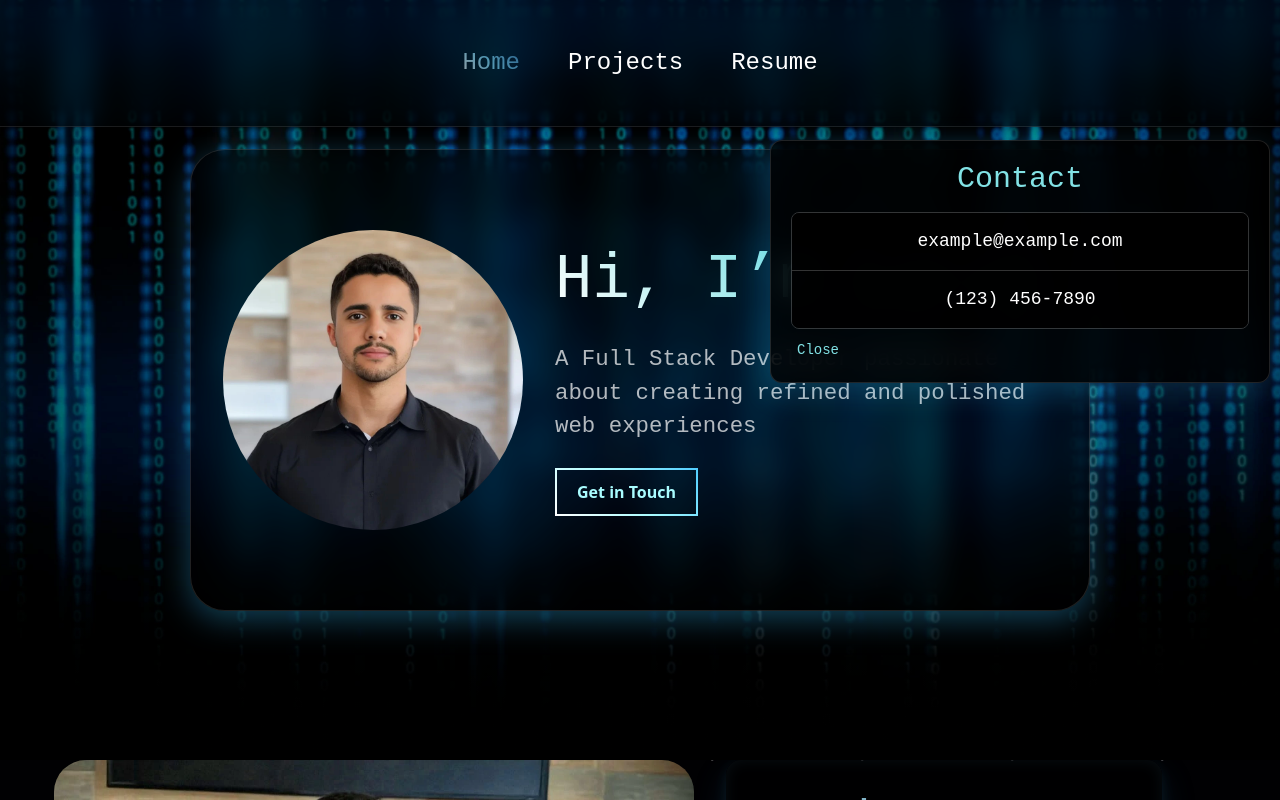
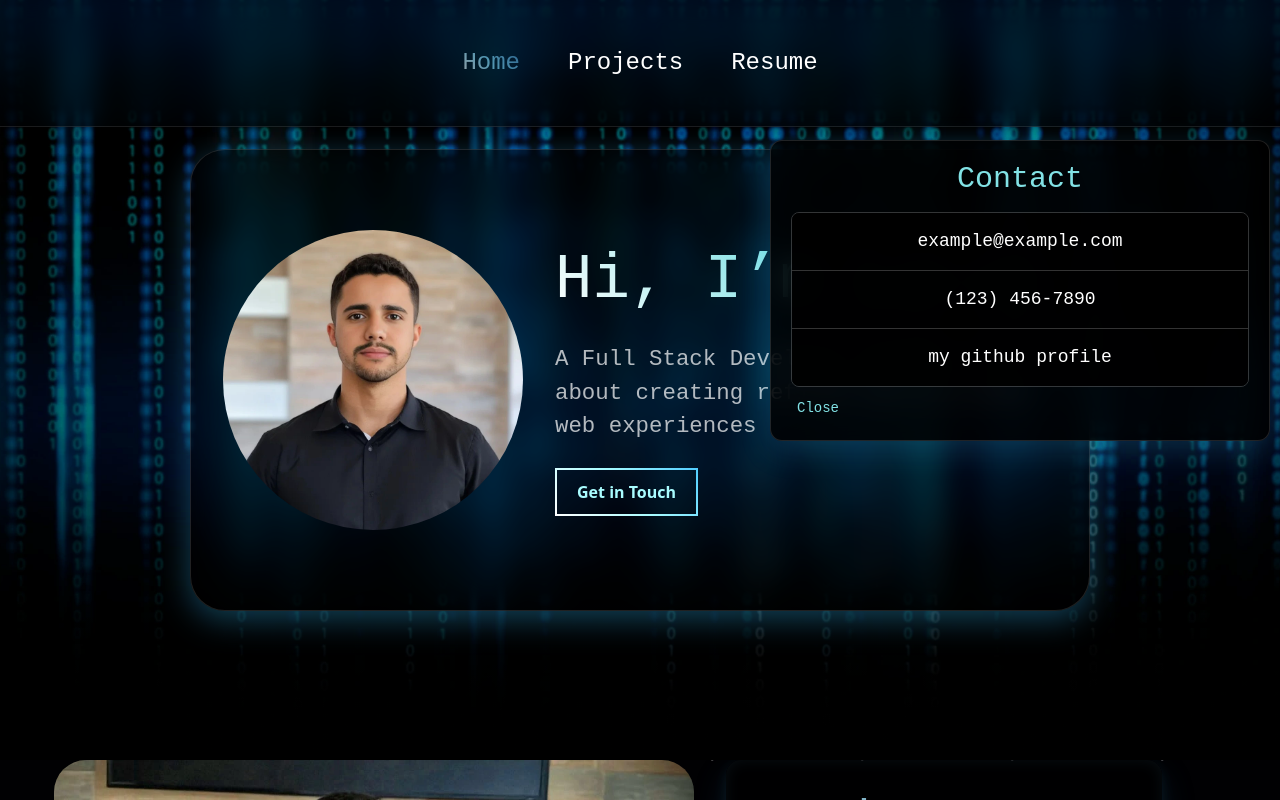
Before and after one commit to LucasRgo/portfolio, a React (Vite) app: page / in a window 1280 px wide. Both pictures are taken after a click on the button "Contact me here". Shown: the top 800 px of the page. Built offline with nearby package versions, Linux system fonts and the light colour scheme.

Commit message:
Thu, Dec 26, 2024, 2:55 PM -03:00

```diff
--- a/src/components/contactButton.jsx
+++ b/src/components/contactButton.jsx
@@ -56,6 +56,12 @@ const ContactButton = () => {
                         >
                             {copiedItem === 'phone' ? 'Copied!' : '(123) 456-7890'}
                         </div>
+                        <div
+                            className={`contact-row ${copiedItem === 'git' ? 'copied' : ''}`}
+                            onClick={() => handleCopy('my github profile', 'git')}
+                        >
+                            {copiedItem === 'git' ? 'Copied!' : 'my github profile'}
+                        </div>
                     </div>
                     <button className="close-button" onClick={handleToggleCard}>
                         Close
```
